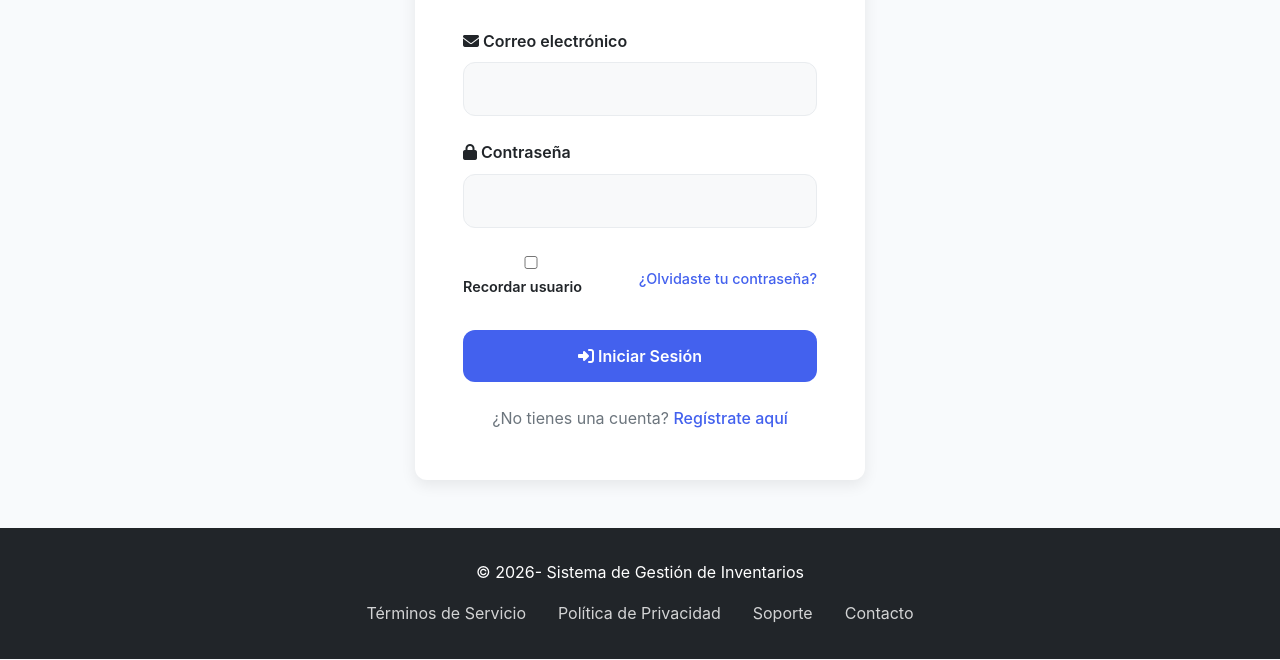
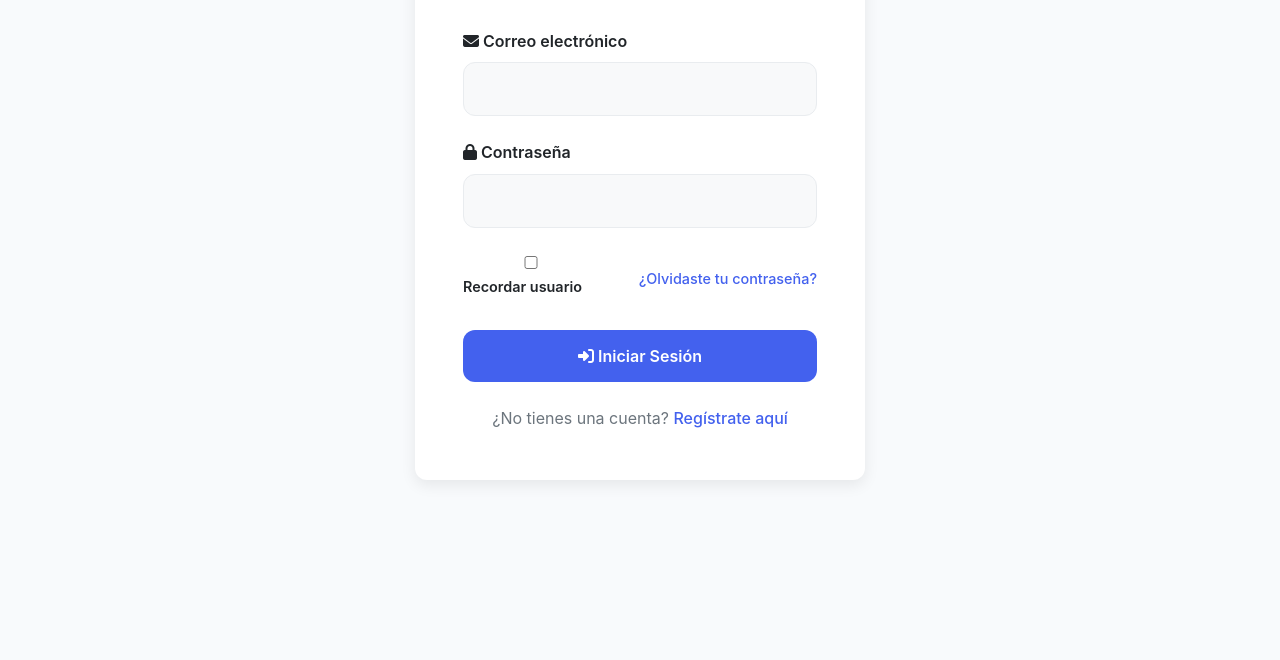
Before and after one commit to Danjes623/Inventario_SIGI, a website: page index.html in a window 1280 px wide. Shown: the part 172-832 px from the top of the page. Drawn offline with Linux system fonts and the light colour scheme.

Commit message:
footer fail

```diff
--- a/index.html
+++ b/index.html
@@ -562,18 +562,8 @@
     </div>
 </div>
 
-    <!-- Footer -->
-    <footer>
-        <div class="footer-content">
-            <p>&copy; 2026- Sistema de Gestión de Inventarios</p>
-            <div class="footer-links">
-                <a href="#">Términos de Servicio</a>
-                <a href="#">Política de Privacidad</a>
-                <a href="#">Soporte</a>
-                <a href="#">Contacto</a>
-            </div>
-        </div>
-    </footer>
+
+
     <!-- Scripts -->
     <script src="./public/index.js"></script>
 
```
